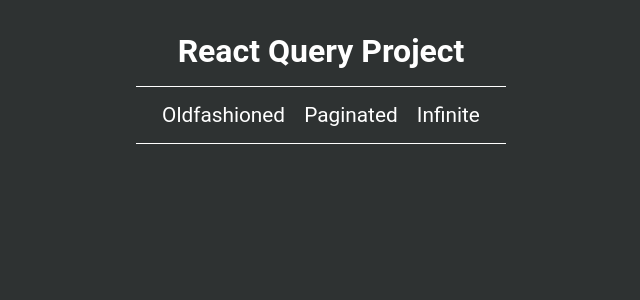
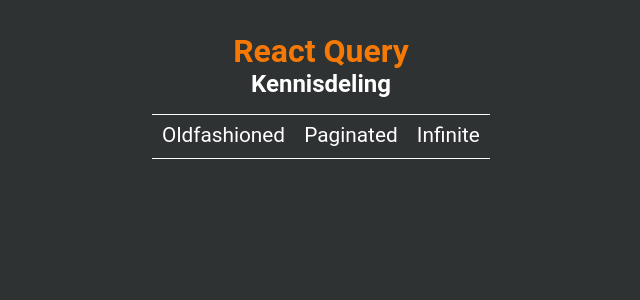
Before and after one commit to suzaninfi/react-query-kennisdeling, a React (Create React App) app: page /#/ in a window 1280 px wide. Shown: the top 300 px of the page, without its empty margins (319-959 px from the left). Built offline with nearby package versions, Linux system fonts and the light colour scheme.

Commit message:
Update nav

```diff
--- a/src/api/api.ts
+++ b/src/api/api.ts
@@ -3,7 +3,7 @@
 const url = "https://rickandmortyapi.com/api";
 
 export const fetchEpisodes = async (page = 0): Promise<EpisodeResponse> => {
-  await sleep(2000);
+  await sleep(1000);
   const response = await fetch(url + "/episode?page=" + page);
 
   if (!response.ok) {
--- a/src/components/Nav.tsx
+++ b/src/components/Nav.tsx
@@ -28,7 +28,8 @@
 
 const Navigation = styled.nav`
   flex-direction: row;
-  padding: 1rem;
+  padding-top: 0.5rem;
+  padding-bottom: 0.7rem;
   margin: 1rem;
   border-top: 1px solid white;
   border-bottom: 1px solid white;
--- a/src/components/Page.tsx
+++ b/src/components/Page.tsx
@@ -5,7 +5,8 @@
 export const Page: React.FC = ({ children }) => {
   return (
     <PageStyled>
-      <h1>React Query Project</h1>
+      <Title>React Query</Title>
+      <SubTitle>Kennisdeling</SubTitle>
       <Nav />
       {children}
     </PageStyled>
@@ -19,3 +20,11 @@
   flex-direction: column;
   align-items: center;
 `;
+
+const Title = styled.h1`
+  color: #f67905;
+`;
+
+const SubTitle = styled.h2`
+  color: white;
+`;
```
